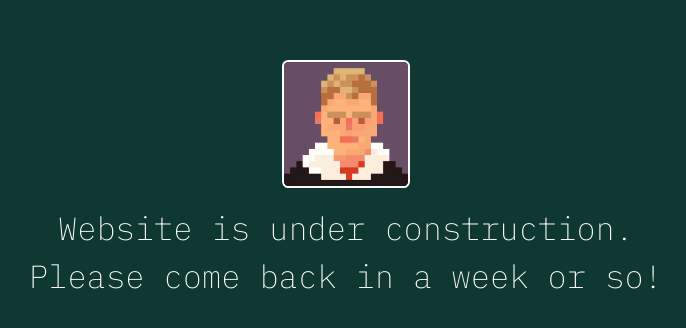
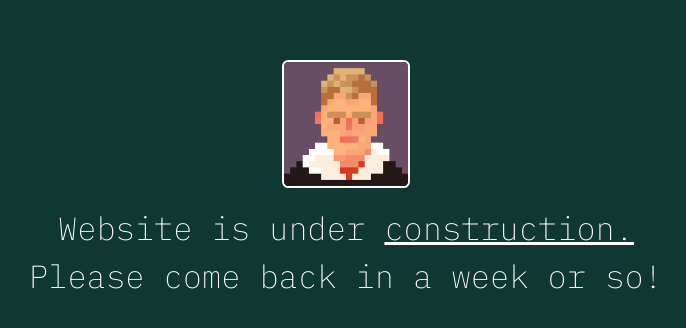
Before and after one commit to jubbers/portfolio-site-v3, a React (Vite) app: page / in a window 1280 px wide. Shown: the part 220-548 px from the top of the page, without its empty margins (294-980 px from the left). Built offline with nearby package versions, Linux system fonts and the light colour scheme.

Commit message:
feat/refactor: Renamed helpers folder to wrappers, cleaned up link CSS

```diff
--- a/index.html
+++ b/index.html
@@ -1,7 +1,7 @@
 <!DOCTYPE html>
 <html>
   <head>
-    <title>React Vite Micro Typescript App</title>
+    <title>Justin's Portfolio</title>
   </head>
   <body>
     <div id="root"></div>
--- a/src/App.tsx
+++ b/src/App.tsx
@@ -1,6 +1,6 @@
 import * as React from "react";
 import styled from 'styled-components';
-import TrueCenteredWrapper from "./helpers/TrueCenteredWrapper";
+import TrueCenteredWrapper from "./wrappers/TrueCenteredWrapper";
 import './reset.css'
 
 const FullWindowDiv = styled.div`
@@ -31,11 +31,29 @@ const HeaderText = styled.h2`
   color: #fff;
 `
 
+const Link = styled.a`
+  transition: 0.15s;
+
+  :link, :visited {
+    color: #fff;
+  }
+
+  :hover {
+    color: #35dbc0;
+  }
+
+  :active {
+    color: #20b89e;
+  }
+`
+
 export default () => (
   <FullWindowDiv>
     <CenteredContent>
       <RoundedIcon src="../assets/jtv-icon.png" alt="jtv-icon" />
-      <HeaderText>Website is under construction.<br />Please come back in a week or so!</HeaderText>
+      <HeaderText>
+        Website is under <Link href="https://github.com/saint-justin/portfolio-site-v3">construction.</Link><br />
+        Please come back in a week or so!</HeaderText>
     </CenteredContent>
   </FullWindowDiv>
 );
```
Also changed, not shown: src/wrappers/TrueCenteredWrapper.tsx (renamed from src/helpers/TrueCenteredWrapper.tsx).
